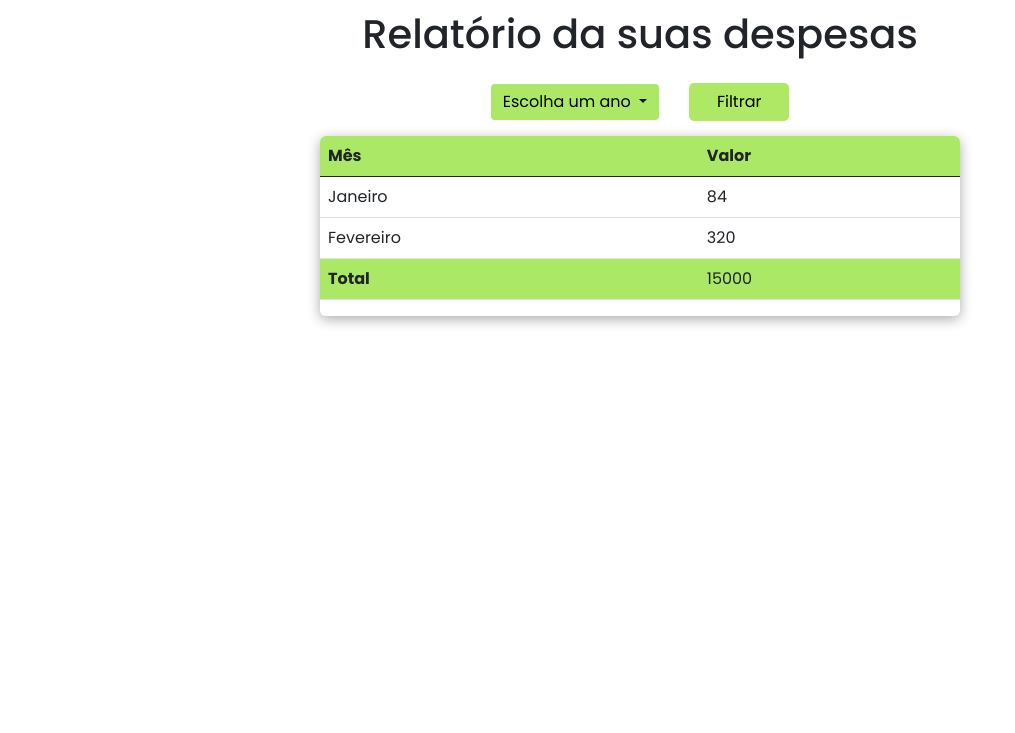
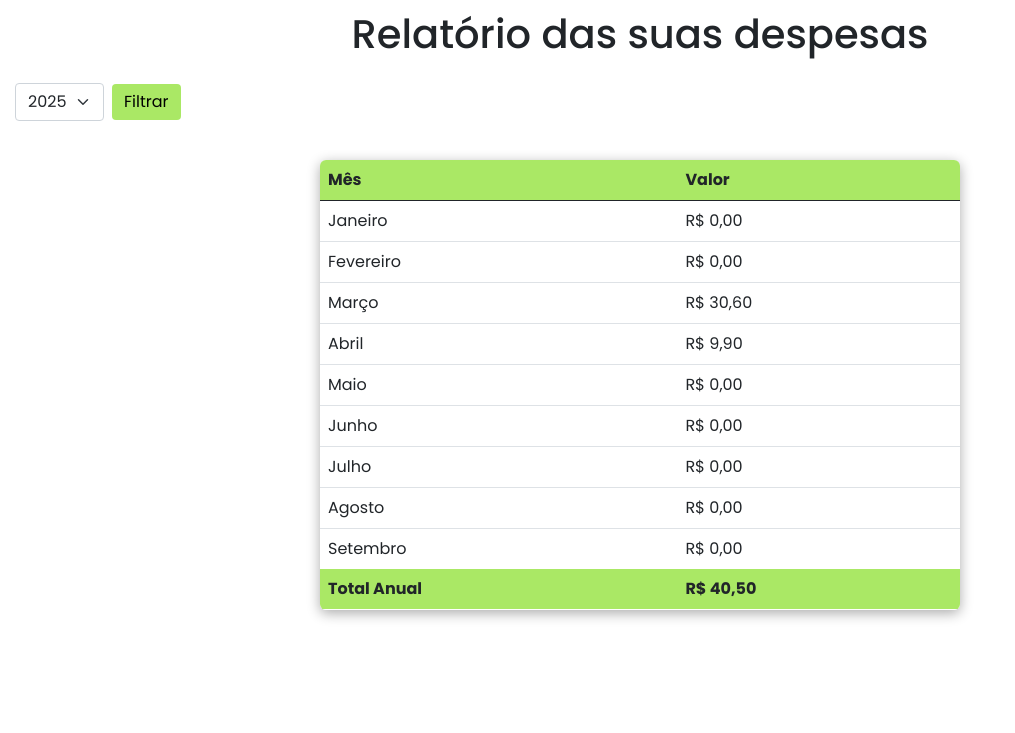
Before and after one commit to djpontes/Desenrolai, a PHP site: page /relatorio.php in a window 1280 px wide. Shown: the part 85-818 px from the top of the page, without its empty margins (0-1015 px from the left). Run offline with PHP 8.4, Linux system fonts and the light colour scheme; data comes from the database, SQL or seed files in the repository; some web fonts are replaced.

Commit message:
relatorio

```diff
--- /dev/null
+++ b/models/RelatorioModel.php
@@ -0,0 +1,47 @@
+<?php
+
+class RelatorioModel {
+    private $pdo;
+
+    public function __construct() {
+        $this->pdo = new PDO(
+            'mysql:host=localhost;dbname=desenrolai',
+            'root',
+            ''
+        );
+    }
+
+    public function getTotaisMensaisPorAno($ano) {
+        $query = "
+            SELECT
+                MONTH(DATAS) AS mes,
+                SUM(VALOR) AS total_mes
+            FROM despesa
+            WHERE YEAR(DATAS) = :ano
+            GROUP BY mes
+            ORDER BY mes
+        ";
+
+        $stmt = $this->pdo->prepare($query);
+        $stmt->bindParam(':ano', $ano, PDO::PARAM_INT);
+        $stmt->execute();
+
+        $result = $stmt->fetchAll(PDO::FETCH_ASSOC);
+
+        // Preencher os 12 meses com 0 caso não tenha valores
+        $totais = array_fill(1, 12, 0);
+        foreach ($result as $row) {
+            $totais[intval($row['mes'])] = floatval($row['total_mes']);
+        }
+
+        return $totais;
+    }
+
+    public function getAnosDisponiveis() {
+        $query = "SELECT DISTINCT YEAR(DATAS) AS ano FROM despesa ORDER BY ano DESC";
+        $stmt = $this->pdo->query($query);
+        return $stmt->fetchAll(PDO::FETCH_COLUMN);
+    }
+}
+
+?>
--- a/views/relatorio.php
+++ b/views/relatorio.php
@@ -1,3 +1,14 @@
+<?php
+require_once __DIR__ . '/../models/RelatorioModel.php';
+
+$model = new RelatorioModel();
+
+$anoSelecionado = isset($_GET['ano']) ? intval($_GET['ano']) : date('Y');
+$totaisMensais = $model->getTotaisMensaisPorAno($anoSelecionado);
+$totalAnual = array_sum($totaisMensais);
+$anosDisponiveis = $model->getAnosDisponiveis();
+?>
+
 <!DOCTYPE html>
 <html lang="pt-br">
 <head>
@@ -5,7 +16,7 @@
     <meta name="viewport" content="width=device-width, initial-scale=1.0">
     <link rel="stylesheet" href="style/global.css">
     <link rel="stylesheet" href="style/relatorio.css">
-    <link href="https://cdn.jsdelivr.net/npm/bootstrap@5.0.2/dist/css/bootstrap.min.css" rel="stylesheet" integrity="sha384-EVSTQN3/azprG1Anm3QDgpJLIm9Nao0Yz1ztcQTwFspd3yD65VohhpuuCOmLASjC" crossorigin="anonymous">
+    <link href="https://cdn.jsdelivr.net/npm/bootstrap@5.0.2/dist/css/bootstrap.min.css" rel="stylesheet">
     <link rel="stylesheet" href="https://cdnjs.cloudflare.com/ajax/libs/font-awesome/6.0.0-beta3/css/all.min.css">
     <title>Desenrola.i</title>
 </head>
@@ -17,23 +28,23 @@
 
     <main class="main">
         <section class="table-header">
-            <h1>Relatório da suas despesas</h1>
+            <h1>Relatório das suas despesas</h1>
         </section>
 
-        <section class="container-main">
-            <div class="btn-group">
-                <button type="button" id="btnAno" class="btn btn-success dropdown-toggle" data-bs-toggle="dropdown" aria-expanded="false">
-                Escolha um ano
-                </button>
-                <ul class="dropdown-menu dropdown-menu-scroll" id="anosLista"></ul>
-            </div>
-
-            <div class="btn-filter">
-                <button class="btn-filte">Filtrar</button>
-            </div>
+        <section class="container-main d-flex justify-content-start gap-3">
+            <form method="GET" class="d-flex align-items-center gap-2">
+                <select name="ano" class="form-select">
+                    <?php foreach ($anosDisponiveis as $ano): ?>
+                        <option value="<?= $ano ?>" <?= $ano == $anoSelecionado ? 'selected' : '' ?>>
+                            <?= $ano ?>
+                        </option>
+                    <?php endforeach; ?>
+                </select>
+                <button type="submit" class="btn btn-success">Filtrar</button>
+            </form>
         </section>
 
-        <section class="table-body">
+        <section class="table-body mt-4">
             <table class="table table-hover">
                 <thead>
                     <tr class="col-main">
@@ -42,29 +53,31 @@
                     </tr>
                 </thead>
                 <tbody>
+                    <?php
+                    $nomesMeses = [
+                        1 => 'Janeiro', 2 => 'Fevereiro', 3 => 'Março', 4 => 'Abril',
+                        5 => 'Maio', 6 => 'Junho', 7 => 'Julho', 8 => 'Agosto',
+                        9 => 'Setembro', 10 => 'Outubro', 11 => 'Novembro', 12 => 'Dezembro'
+                    ];
+
+                    foreach ($totaisMensais as $mes => $valor):
+                    ?>
                         <tr>
-                            <td>Janeiro</td>
-                            <td>84</td>
+                            <td><?= $nomesMeses[$mes] ?></td>
+                            <td>R$ <?= number_format($valor, 2, ',', '.') ?></td>
                         </tr>
-                        <tr>
-                            <td>Fevereiro</td>
-                            <td>320</td>
-                        </tr>
-                        <tr>
+                    <?php endforeach; ?>
+                </tbody>
                 <tfoot>
                     <tr class="col-main">
-                                <th>Total</th>
-                                <td>15000</td>
+                        <th>Total Anual</th>
+                        <td><strong>R$ <?= number_format($totalAnual, 2, ',', '.') ?></strong></td>
                     </tr>
                 </tfoot>
-                    </tbody>
             </table>
         </section>
     </main>
 
-    <script src="https://cdn.jsdelivr.net/npm/@popperjs/core@2.9.2/dist/umd/popper.min.js" integrity="sha384-IQsoLXl5PILFhosVNubq5LC7Qb9DXgDA9i+tQ8Zj3iwWAwPtgFTxbJ8NT4GN1R8p" crossorigin="anonymous"></script>
-    <script src="https://cdn.jsdelivr.net/npm/bootstrap@5.0.2/dist/js/bootstrap.min.js" integrity="sha384-cVKIPhGWiC2Al4u+LWgxfKTRIcfu0JTxR+EQDz/bgldoEyl4H0zUF0QKbrJ0EcQF" crossorigin="anonymous"></script>
-
-    <script src="script/despesa.js"></script>
+    <script src="https://cdn.jsdelivr.net/npm/bootstrap@5.0.2/dist/js/bootstrap.min.js"></script>
 </body>
 </html>
```
Also changed, not shown: controllers/RelatorioController.php (added, +16 -0 lines). Lines whose indentation alone changed are shown as unchanged.
